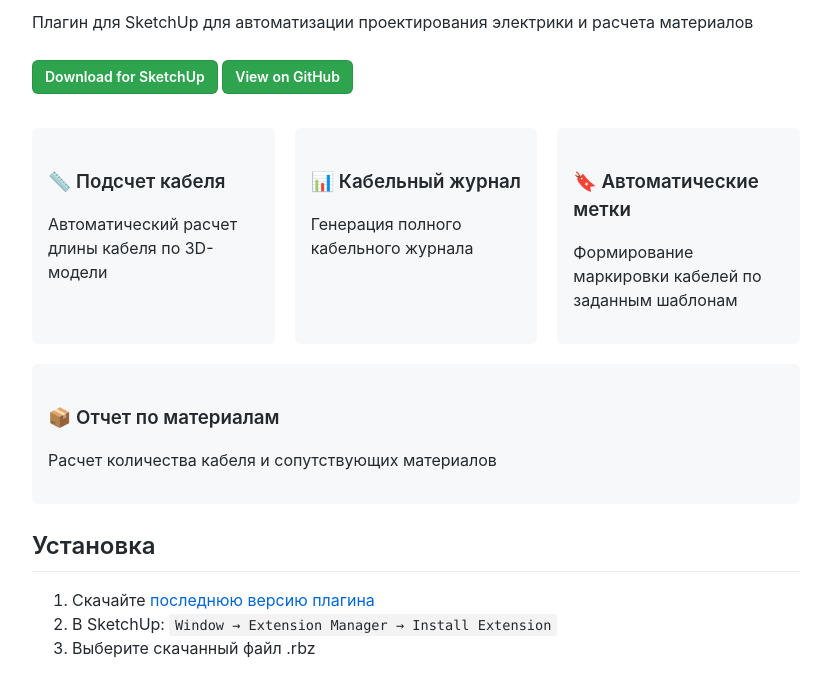
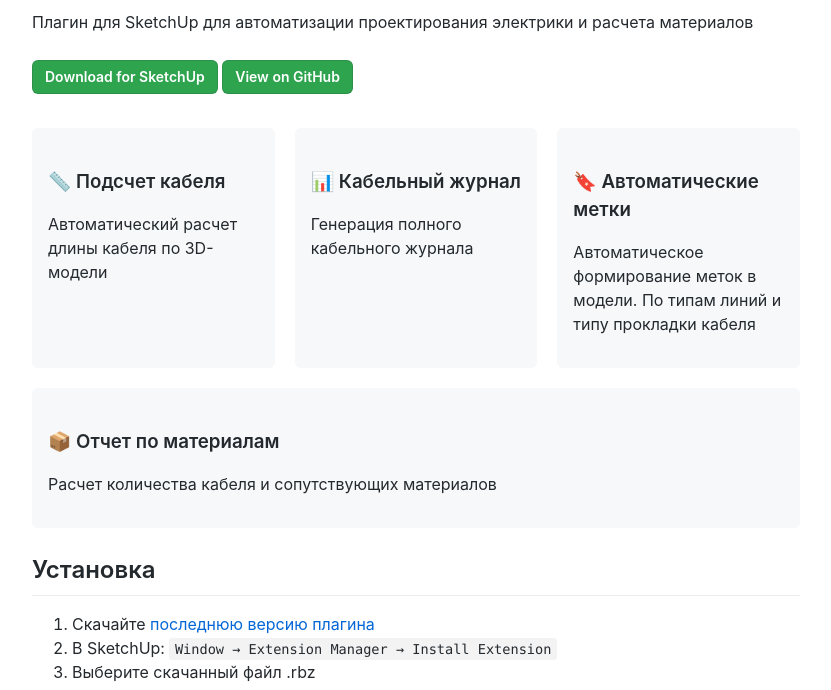
Before and after one commit to lvm444/skpelectrics-page, a plain HTML site: page index.html in a window 1280 px wide. Shown: the part 109-799 px from the top of the page, without its empty margins (224-1055 px from the left). Drawn offline with Linux system fonts and the light colour scheme.

Commit message:
Update index.html

```diff
--- a/index.html
+++ b/index.html
@@ -126,7 +126,7 @@
         </div>
         <div class="feature" style="flex: 1 1 200px;">
             <h3>🔖 Автоматические метки</h3>
-            <p>Формирование маркировки кабелей по заданным шаблонам</p>
+            <p>Автоматическое формирование меток в модели. По типам линий и типу прокладки кабеля</p>
         </div>
         <div class="feature" style="flex: 1 1 200px;">
             <h3>📦 Отчет по материалам</h3>
```
